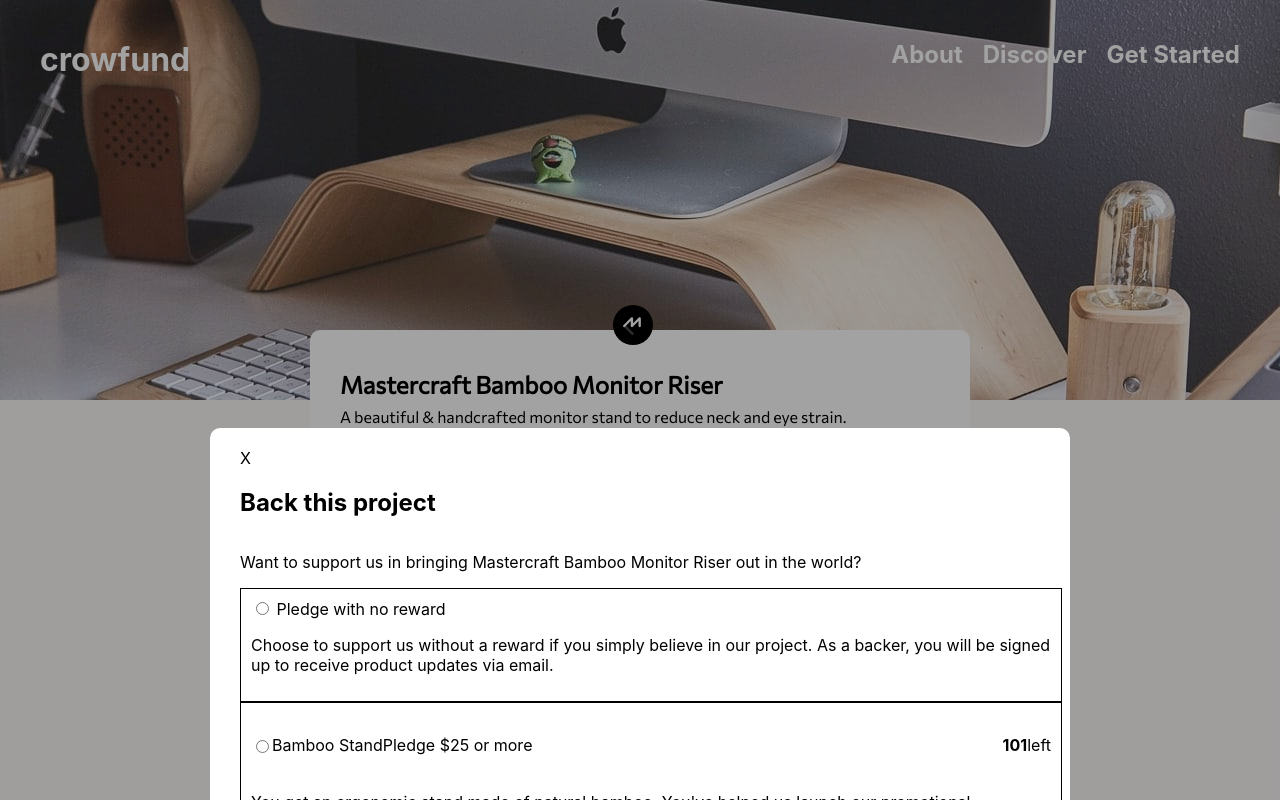
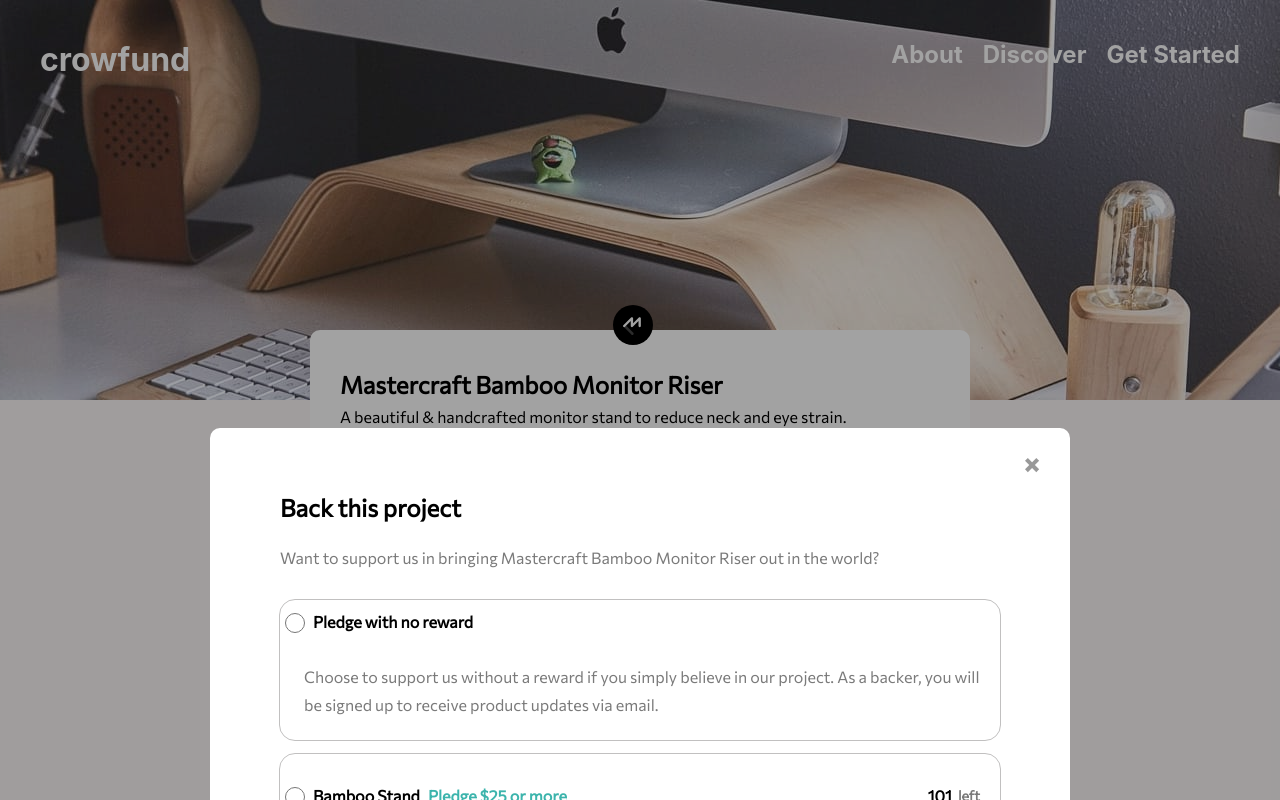
Before and after one commit to David-Chazoule/Crowdfunding-product, a React (Create React App) app in the folder crowdfunding/: page / in a window 1280 px wide. Both pictures are taken after a click on the button "Back this project". Shown: the top 800 px of the page. Built offline with nearby package versions, Linux system fonts and the light colour scheme.

Commit message:
design modal

```diff
--- a/crowdfunding/src/appContext/AppContext.tsx
+++ b/crowdfunding/src/appContext/AppContext.tsx
@@ -2,12 +2,12 @@ import React, { createContext, useReducer, useContext, ReactNode } from "react";
 import { Appstate } from "../types/Types";
 
 const initialState: Appstate = {
-  totalAmount: 85000,
+  totalAmount: 55000,
   bambooStandQuantity: 101,
   blackEditionQuantity: 64,
   bamboPrice: 25,
   blackEditionPrice: 75,
-  totalBackers: 5007,
+  totalBackers: 3007,
 };
 
 function appReducer(
--- a/crowdfunding/src/components/confirmModal/_confirmModal.scss
+++ b/crowdfunding/src/components/confirmModal/_confirmModal.scss
@@ -16,17 +16,46 @@
   .confirm-modal {
     display: flex;
     flex-direction: column;
+    justify-content: center;
+    align-items: center;
     position: absolute;
     top: 16%;
-    width: 600px;
+    width: 400px;
     height: fit-content;
-    padding: 20px 30px 30px 30px;
+    padding: 30px 30px 30px 30px;
     border-radius: 10px;
     background-color: white;
     margin-top: 20px;
 
     img {
-      width: 50px;
+      width: 80px;
+      margin: 10px 0;
+    }
+    h2 {
+      margin: 10px 0;
+    }
+    p {
+      color: $DarkGray;
+      width: 80%;
+      text-align: center;
+      line-height: 2em;
+      margin: 0;
+    }
+
+    button {
+      padding: 10px 30px;
+      border-radius: 20px;
+      border: none;
+      color: white;
+      font-weight: 700;
+      background-color: rgba(128, 128, 128, 0.249);
+      cursor: pointer;
+      margin-top: 20px;
+      font-family: $Commissioner;
+      background-color: $ModerateCyan;
+      &:hover {
+        background-color: $DarkCyan;
+      }
     }
   }
 }
--- a/crowdfunding/src/components/modal/Modal.tsx
+++ b/crowdfunding/src/components/modal/Modal.tsx
@@ -1,5 +1,6 @@
 import React, { useState, useEffect } from "react";
 import { useAppState } from "../../appContext/AppContext";
+import closeModal from '../../styles/images/icon-close-modal.svg';
 export interface Modalprops {
   handleModal: () => void;
   handleConfirm: () => void;
@@ -7,7 +8,7 @@ export interface Modalprops {
 
 function Modal({ handleModal, handleConfirm }: Modalprops) {
   const [selectedCard, setSelectedCard] = useState<string | null>(null);
-  const { state, dispatch } = useAppState();
+const { state, dispatch } = useAppState();
   const { bambooStandQuantity, blackEditionQuantity } = state;
   const [prices, setPrices] = useState({
     bamboPrice: state.bamboPrice,
@@ -55,11 +56,13 @@ function Modal({ handleModal, handleConfirm }: Modalprops) {
     setSelectedCard(cardId);
   };
 
+
+
   return (
     <div className="modal-container">
       <div className="modal">
         <div className="btn-close" onClick={handleModal}>
-          X
+          <img src={closeModal} alt="icon-close-modal"/>
         </div>
         <div className="modal-description">
           <h2>Back this project</h2>
@@ -79,16 +82,17 @@ function Modal({ handleModal, handleConfirm }: Modalprops) {
             }}
           >
             <div className="modal-select">
-              <span>
+              <div>
                 <input
                   type="radio"
                   name="pledge"
                   checked={selectedCard === "card0"}
+                  onChange={()=>handleCardSelect("card0")}
                 />{" "}
                 <label>Pledge with no reward</label>
-              </span>
+              </div>
             </div>
-            <p>
+            <p className="txt">
               Choose to support us without a reward if you simply believe in our
               project. As a backer, you will be signed up to receive product
               updates via email.
@@ -109,6 +113,7 @@ function Modal({ handleModal, handleConfirm }: Modalprops) {
                   type="radio"
                   name="pledge"
                   checked={selectedCard === "card1"}
+                  onChange={()=>handleCardSelect("card1")}
                 />{" "}
                 <label> Bamboo Stand</label> <p>Pledge $25 or more</p>
               </div>{" "}
@@ -118,7 +123,7 @@ function Modal({ handleModal, handleConfirm }: Modalprops) {
                 <p>left</p>
               </div>
             </div>
-            <p>
+            <p className="txt">
               You get an ergonomic stand made of natural bamboo. You've helped
               us launch our promotional campaign, and you’ll be added to a
               special Backer member list.
@@ -129,11 +134,12 @@ function Modal({ handleModal, handleConfirm }: Modalprops) {
                 <div className="price-select">
                   <form onSubmit={handleSumbmit}>
                     {" "}
-                    <input
+                    <div className="input-price"><p>$</p><input
                       type="number"
                       value={prices.bamboPrice}
                       onChange={handleChange}
-                    ></input>{" "}
+                    /></div>
+                    {" "}
                     <button>Continue</button>
                   </form>
                 </div>
@@ -155,9 +161,10 @@ function Modal({ handleModal, handleConfirm }: Modalprops) {
                   type="radio"
                   name="pledge"
                   checked={selectedCard === "card2"}
+                  onChange={()=>handleCardSelect("card2")}
                 />{" "}
                 <label>Black Edition Stand</label>
-                <p>Pledge $75 or more</p>
+                <p >Pledge $75 or more</p>
               </div>{" "}
               <div className="modalLeft">
                 {" "}
@@ -166,7 +173,7 @@ function Modal({ handleModal, handleConfirm }: Modalprops) {
               </div>
             </div>
 
-            <p>
+            <p className="txt">
               You get a Black Special Edition computer stand and a personal
               thank you. You’ll be added to our Backer member list. Shipping is
               included.
@@ -203,7 +210,7 @@ function Modal({ handleModal, handleConfirm }: Modalprops) {
               </div>
             </div>
 
-            <p>
+            <p className="txt">
               You get two Special Edition Mahogany stands, a Backer T-Shirt, and
               a personal thank you. You’ll be added to our Backer member list.
               Shipping is included.
--- a/crowdfunding/src/components/modal/_modal.scss
+++ b/crowdfunding/src/components/modal/_modal.scss
@@ -12,6 +12,7 @@
   width: 100%;
   height: 100%;
   z-index: 1000;
+  font-family: $Commissioner;
   .modal {
     display: flex;
     flex-direction: column;
@@ -19,61 +20,159 @@
     top: 26%;
     width: 800px;
     height: fit-content;
-    padding: 20px 30px 30px 30px;
+    padding: 30px 30px 30px 30px;
     border-radius: 10px;
     background-color: white;
     margin-top: 20px;
+
+    .btn-close {
+      display: flex;
+      width: 100%;
+      align-items: center;
+      justify-content: flex-end;
+    }
 
     .modal-description {
       display: flex;
       flex-direction: column;
       width: 100%;
+      padding: 10px;
+      margin-left: 30px;
+      h2 {
+        margin: 10px 0;
+        font-weight: 900;
+      }
+
+      p {
+        color: $DarkGray;
+      }
     }
 
     .modal-project {
       display: flex;
       width: 100%;
       flex-direction: column;
+      align-items: center;
+      justify-content: center;
 
       .modal-card {
         display: flex;
         flex-direction: column;
-        width: 100%;
+        width: 90%;
         align-items: center;
         justify-content: center;
-        border: 1px solid black;
-        padding: 10px;
+        border: 1px solid rgb(193, 192, 192);
+        margin: 6px;
+        border-radius: 16px;
 
         .modal-select {
           display: flex;
+          padding: 10px;
 
           width: 100%;
           div {
             display: flex;
-            width: 100%;
+            width: 400px;
             align-items: center;
             justify-content: flex-start;
+
+            input {
+              margin-right: 8px;
+              width: 20px;
+              height: 20px;
+            }
+
+            label {
+              margin-right: 8px;
+              font-weight: 700;
+            }
+
+            p {
+              color: $ModerateCyan;
+              font-weight: 700;
+            }
           }
 
           .modalLeft {
             display: flex;
-            width: 100%;
+            width: 300px;
             align-items: center;
             justify-content: flex-end;
+
+            h4 {
+              margin-right: 6px;
+            }
+
+            p {
+              color: $DarkGray;
+              font-size: 14px;
+            }
           }
         }
-
+        .txt {
+          color: $DarkGray;
+          line-height: 1.8em;
+          margin-left: 20px;
+          padding: 4px;
+        }
         .pledge-box {
           display: flex;
           width: 100%;
-          border-top: 1px solid black;
+          border-top: 1px solid rgb(193, 192, 192);
           align-items: center;
           justify-content: space-between;
+          padding: 18px 0;
+
+          p {
+            width: 100%;
+            color: $DarkGray;
+            margin-left: 15px;
+            font-weight: 500;
+          }
 
           .price-select {
             display: flex;
             width: 100%;
             justify-content: flex-end;
+            margin-right: 15px;
+            form {
+              display: flex;
+              width: 100%;
+              align-items: center;
+              justify-content: flex-end;
+
+              .input-price {
+                display: flex;
+                width: 80px;
+                border: 1px solid black;
+                border-radius: 20px;
+                padding: 6px;
+                margin-right: 8px;
+                p {
+                  margin: 0;
+                }
+                input {
+                  width: 60px;
+                  padding: 4px;
+                  border: none;
+                }
+              }
+
+              button {
+                padding: 10px 16px;
+                border-radius: 20px;
+                border: none;
+                color: white;
+                font-weight: 700;
+                background-color: rgba(128, 128, 128, 0.249);
+                cursor: pointer;
+                font-family: $Commissioner;
+                background-color: $ModerateCyan;
+                &:hover {
+                  background-color: $DarkCyan;
+                }
+              }
+            }
           }
         }
       }
```
